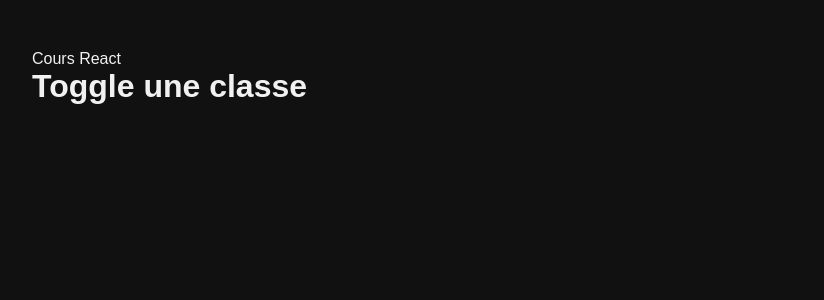
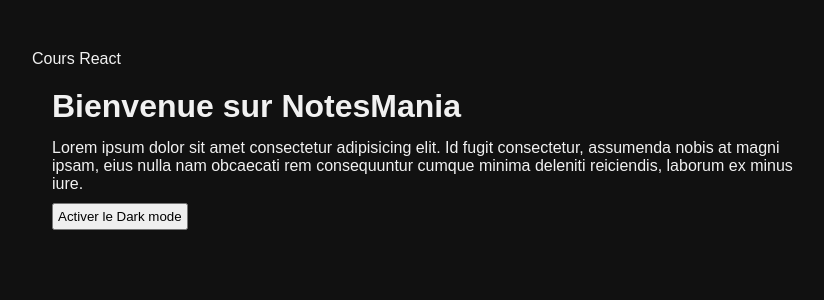
Before and after one commit to Benalta7892/React, a React (Vite) app in the folder 3.Les-bases-de-React/: page / in a window 1280 px wide. Shown: the top 300 px of the page, without its empty margins (208-1032 px from the left). Built offline with nearby package versions, Linux system fonts and the light colour scheme.

Commit message:
Toggle classe

```diff
--- a/3.Les-bases-de-React/src/lessons/12.Toggle-une-classe-ou-du-CSS/Container.jsx
+++ b/3.Les-bases-de-React/src/lessons/12.Toggle-une-classe-ou-du-CSS/Container.jsx
@@ -1,9 +1,18 @@
-import "./Container.css"
+import "./Container.css";
+import { useState } from "react";
 
 export default function Container() {
+  const [darkMode, setDarkMode] = useState(false);
+
   return (
-    <div>
-      <h1>Toggle une classe</h1>
+    <div className={`full-container ${darkMode && "dark-mode"}`}>
+      <h1>Bienvenue sur NotesMania</h1>
+      <p>
+        Lorem ipsum dolor sit amet consectetur adipisicing elit. Id fugit consectetur, assumenda nobis at magni ipsam,
+        eius nulla nam obcaecati rem consequuntur cumque minima deleniti reiciendis, laborum ex minus iure.
+      </p>
+
+      <button onClick={() => setDarkMode(!darkMode)}>Activer le {darkMode ? "Light Mode" : "Dark mode"}</button>
     </div>
-  )
+  );
 }
```
Also changed, not shown: 3.Les-bases-de-React/src/main.jsx (+5 -7 lines).
